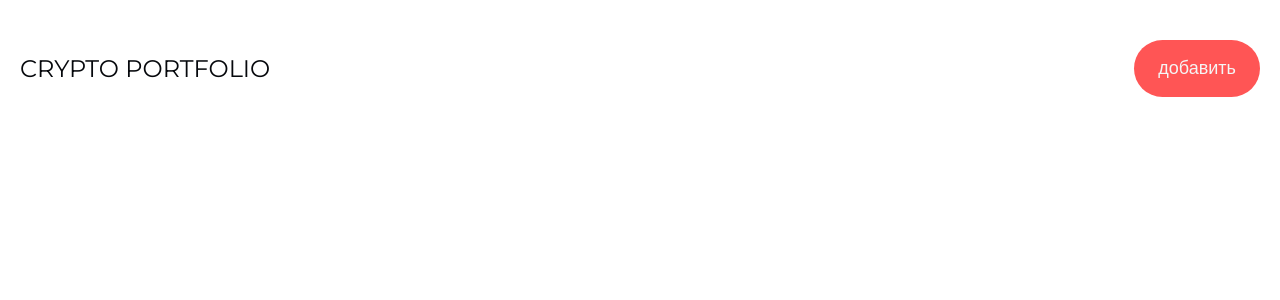
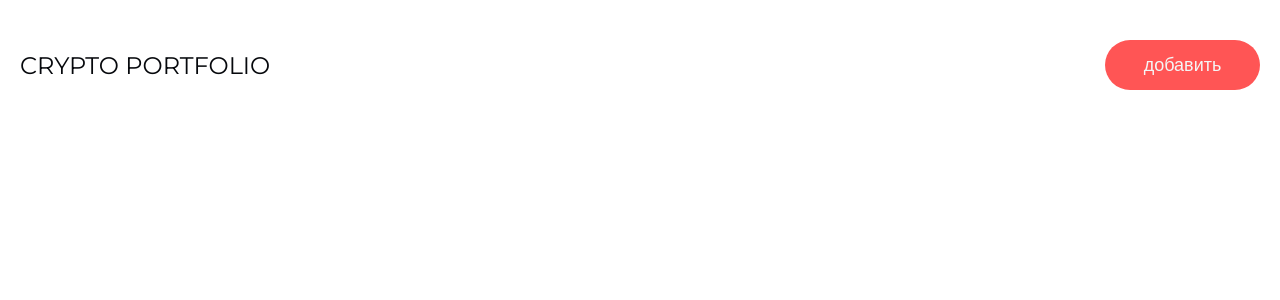
Before and after one commit to IgorMokhov/crypto-portfolio-app, a React (Vite) app: page / in a window 1280 px wide. Shown: the top 300 px of the page. Built offline with nearby package versions, Linux system fonts and the light colour scheme.

Commit message:
feat: updated styles for Button

```diff
--- a/src/UI/Button/Button.module.scss
+++ b/src/UI/Button/Button.module.scss
@@ -1,7 +1,8 @@
 @use '../../styles/variables.scss' as variables;
 
 .button {
-  padding: 18px 24px;
+  height: 50px;
+  width: 155px;
   font-size: 18px;
   background-color: variables.$bg-btn-color;
   color: variables.$btn-color;
```
